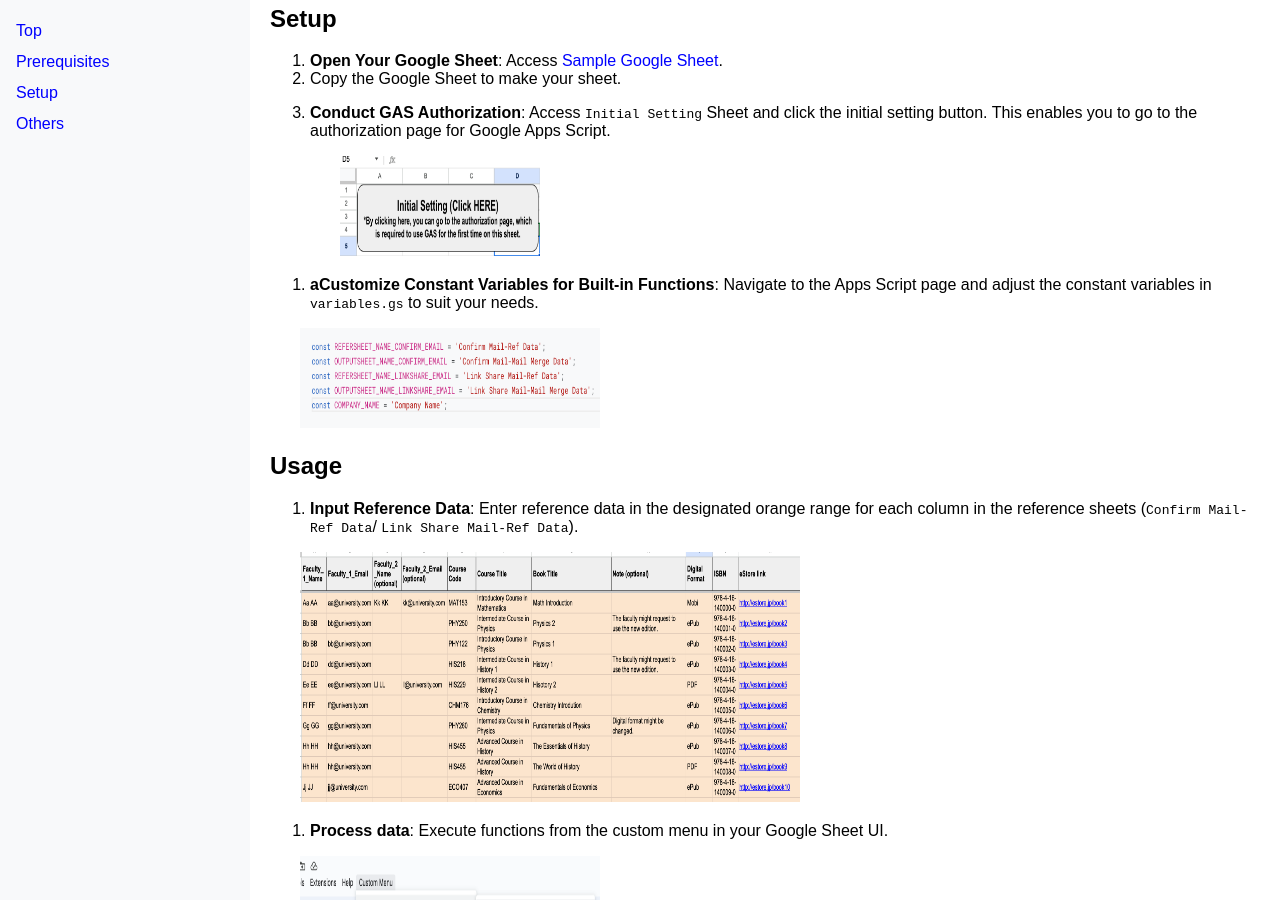
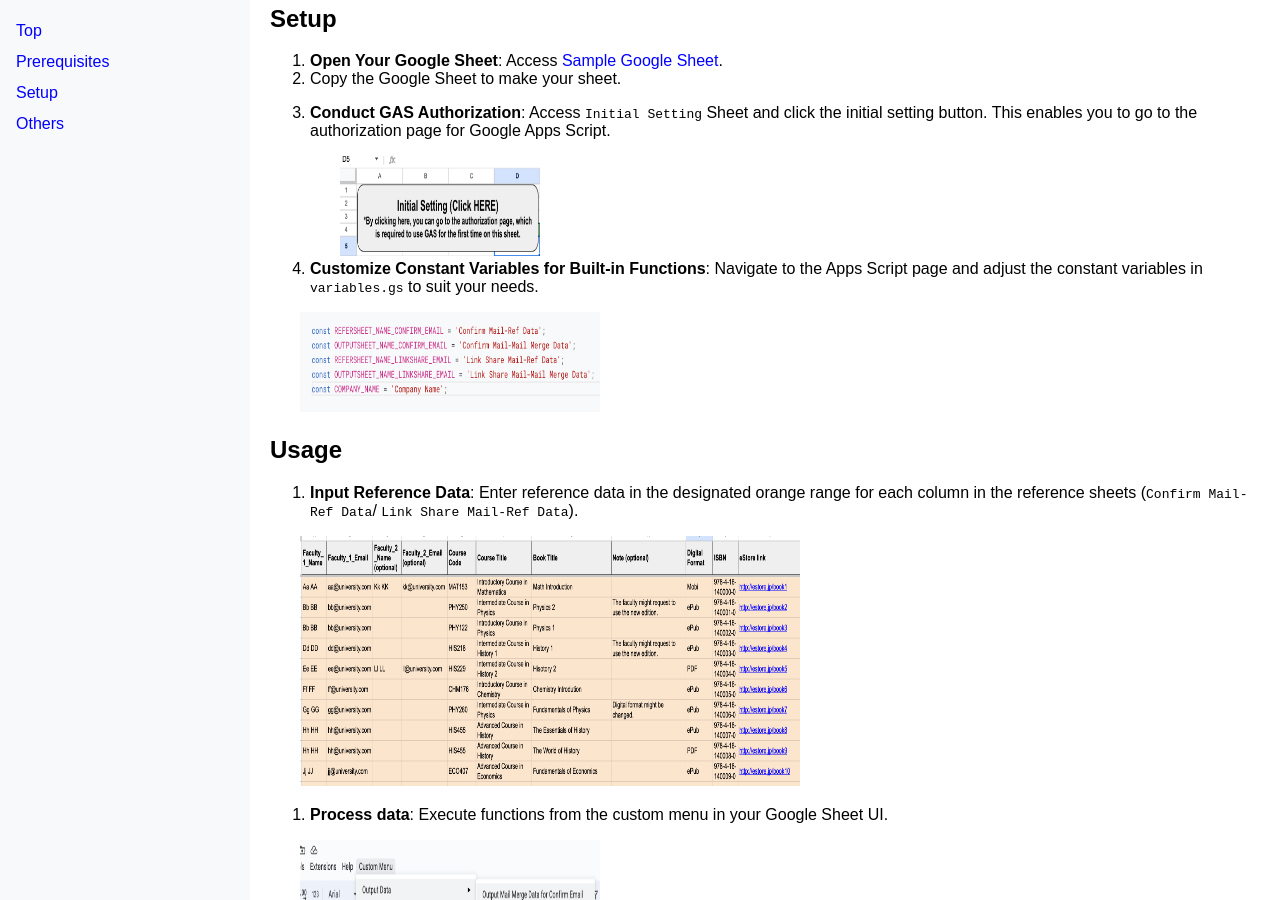
Before and after one commit to tsato21/book-data-organizer, a Jekyll site: the page built from docs/index.md, in a window 1280 px wide and 900 px high, scrolled down 513 px. Built offline with Jekyll 4.4.1, drawn with Linux system fonts in a browser that asks for light colours.

Commit message:
Update index.md

```diff
--- a/docs/index.md
+++ b/docs/index.md
@@ -29,8 +29,7 @@
       <img src="assets/images/initial-setting.png" alt="Image of Initial Setting" width="200" height="100">
     </div>
 
-<!-- 4 -->
-4. **aCustomize Constant Variables for Built-in Functions**: Navigate to the Apps Script page and adjust the constant variables in `variables.gs` to suit your needs.
+4. **Customize Constant Variables for Built-in Functions**: Navigate to the Apps Script page and adjust the constant variables in `variables.gs` to suit your needs.
 <div style="margin-left: 30px">
   <img src="assets/images/custom-variables.png" alt="Image of Variables Customization" width="300" height="100">
 </div>
```
